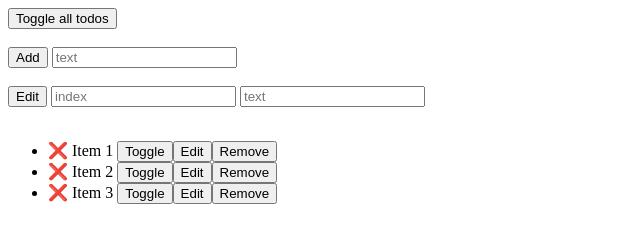
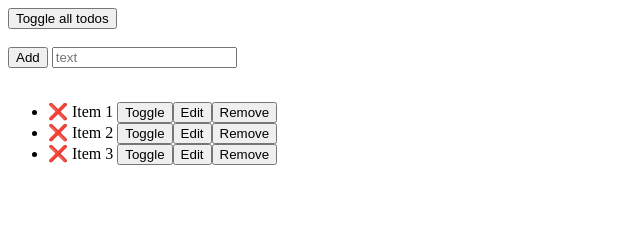
Before and after one commit to Nikolajdza/todo-app-praksa, a plain HTML site: page todoList.html in a window 1280 px wide. Shown: the whole page, without its empty margins (0-640 px from the left). Drawn offline with Linux system fonts and the light colour scheme.

Commit message:
uradjen todo edit

```diff
--- a/todoList.html
+++ b/todoList.html
@@ -7,24 +7,10 @@
 		<button id="toggle-all-button">Toggle all todos</button><br /><br />
 		<button id="add-button">Add</button>
 		<input id="add-input" placeholder="text" /><br /><br />
-		<button id="edit-button">Edit</button>
-		<input id="edit-position-position" placeholder="index" />
-		<input id="edit-text-position" placeholder="text" /><br /><br />
-		<!-- <button id="remove-button">Remove</button>
-		<input id="remove-input" placeholder="index" /><br /><br /> -->
-		<!-- <button id="toggle-button">Toggle</button>
-		<input id="toggle-input" placeholder="index" /> -->
 
 		<ul id="todo-ul"></ul>
 
 		<script>
-			//* DOMACI
-			//*
-			//* ukloniti value sa button-a
-			//* staviti na list itemu id (id="todo-0",id="todo-1"...)
-			//*
-			//*
-
 			const todos = {
 				todoList: [
 					{ todoText: 'Item 1', completed: false },
@@ -65,36 +51,63 @@
 			function displayTodos() {
 				let todoList = document.getElementById('todo-ul');
 				todoList.innerHTML = '';
-
-				for (let i in todos.todoList) {
-					let removeButton = createRemoveButton();
-					let toggleButton = createToggleButton();
-					let editButton = createEditButton();
-					let li = createListItem(i);
-					li.id = `todo-${i}`;
+				//
+				for (let index in todos.todoList) {
+					let removeButton = createRemoveButton(index);
+					let toggleButton = createToggleButton(index);
+					let editButton = createEditButton(index);
+					let editInput = createEditInput(index);
+					let li = createListItem(index);
 					li.appendChild(toggleButton);
 					li.appendChild(editButton);
 					li.appendChild(removeButton);
+					li.appendChild(editInput);
 					todoList.appendChild(li);
 				}
+			}
+
+			function createEditInput(index) {
+				const editInput = document.createElement('input');
+				editInput.name = `edit-input`;
+				editInput.placeholder = todos.todoList[index].todoText;
+				editInput.style.display = 'none';
+				return editInput;
 			}
 
 			const list = document.getElementById('todo-ul');
 			list.addEventListener('click', (e) => {
 				e.preventDefault();
-				let position = e.target.parentNode.id.split('-')[1];
-				if (e.target.innerText === 'Toggle') {
-					toggleTodo(position);
-				} else if (e.target.innerText === 'Edit') {
-					editTodo(position);
-				} else if (e.target.innerText === 'Remove') {
-					removeTodo(position);
+
+				if (e.target.name === 'toggle') {
+					toggleTodo(e.target.parentNode.id.split('-')[1]);
+				} else if (e.target.name === 'edit') {
+					const newEdit = e.target.parentNode.lastChild;
+					newEdit.style.display = 'inline-block';
+					newEdit.addEventListener('keypress', (e) => {
+						if (e.key === 'Enter') {
+							editTodo(
+								newEdit,
+								newEdit.value,
+								e.target.parentNode.id.split('-')[1]
+							);
+						}
+					});
+
+					editTodo(
+						newEdit,
+						newEdit.value,
+						e.target.parentNode.id.split('-')[1]
+					);
+				} else if (e.target.name === 'remove') {
+					removeTodo(e.target.parentNode.id.split('-')[1]);
 				}
 			});
 
 			function createListItem(index) {
-				let li = document.createElement('li');
-				let todoText = todos.todoList[index].todoText;
+				const todoId = `todo-`;
+				const li = document.createElement('li');
+				const todoText = todos.todoList[index].todoText;
+				li.id = `${todoId}${index}`;
 				li.innerText =
 					(todos.todoList[index].completed ? '✅' : '❌') +
 					' ' +
@@ -103,29 +116,32 @@
 				return li;
 			}
 
-			function createEditButton() {
-				let editButton = document.createElement('button');
+			function createEditButton(index) {
+				const editButton = document.createElement('button');
+				editButton.name = `edit`;
 				editButton.innerText = 'Edit';
 				return editButton;
 			}
 
-			function editTodo(position) {
-				const oldText = todos.todoList[position].todoText;
-				const newText = window.prompt('Change the old text:', oldText);
+			function editTodo(element, newText, position) {
+				// const oldText = todos.todoList[position].todoText;
+				// const newText = window.prompt('Change the old text:', oldText);
 				if (newText) {
 					todos.edit(position, newText);
 					displayTodos();
 				}
 			}
 
-			function createToggleButton() {
-				let toggleButton = document.createElement('button');
+			function createToggleButton(index) {
+				const toggleButton = document.createElement('button');
+				toggleButton.name = `toggle`;
 				toggleButton.innerText = 'Toggle';
 				return toggleButton;
 			}
 
-			function createRemoveButton() {
-				let removeButton = document.createElement('button');
+			function createRemoveButton(index) {
+				const removeButton = document.createElement('button');
+				removeButton.name = `remove`;
 				removeButton.innerText = 'Remove';
 				return removeButton;
 			}
```
